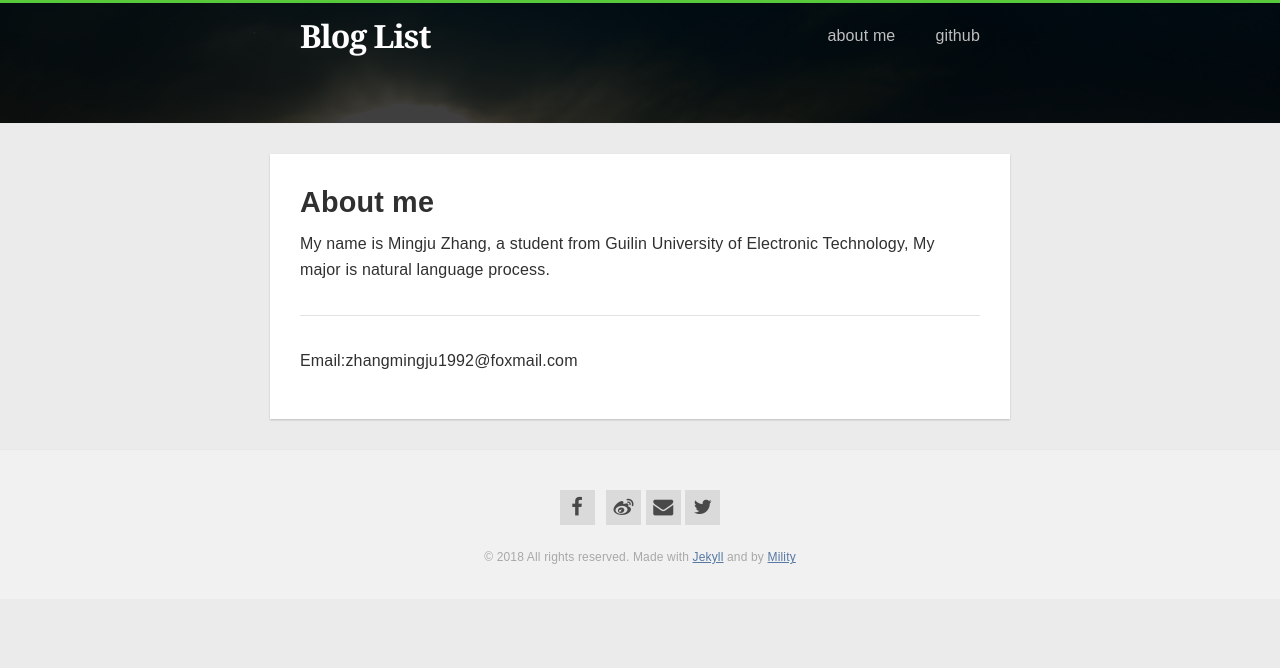
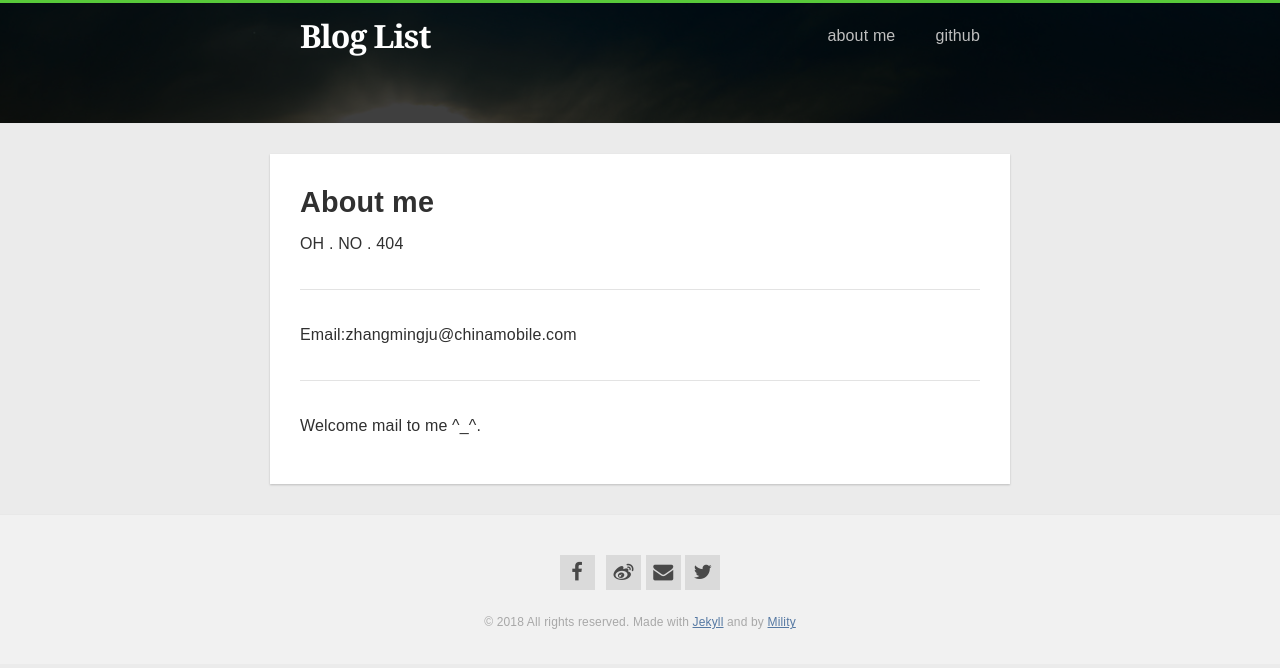
Before and after one commit to Mility/Mility.github.io, a Jekyll site: the page built from aboutme.md, in a window 1280 px wide. Shown: the top 668 px of the page. Built offline with Jekyll 4.4.1, drawn with Linux system fonts in a browser that asks for light colours; nearby versions of some CDN libraries.

Commit message:
modified email and recent post

```diff
--- a/_config.yml
+++ b/_config.yml
@@ -7,7 +7,7 @@ url: "http://mility.github.io/"
 
 author:
   name     : 'Mility'
-  email    : zhangmingju1992@foxmail.com
+  email    : zhangmingju@chinamobile.com
   #url      : http://mility.github.io/
   weibo: http://weibo.com/u/2145667551?is_all=1   #新浪微博
   facebook : http://facebook.com/Magee Zhang
--- a/_posts/2018-03-30-Spring中SpEL表达式语言学习.markdown
+++ b/_posts/2018-03-30-Spring中SpEL表达式语言学习.markdown
@@ -80,7 +80,7 @@ String str = “#myvar”;
 Context.setVarible(”myvar”,”wwwwww”);
 Object num = exp.getValue(context,Object.class);
 观察一个根变量。
-默认的跟变量就是#root，
+默认的跟变量就是#root。
 
 ### 范例：方法引用
 
--- a/aboutme.md
+++ b/aboutme.md
@@ -5,8 +5,11 @@ permalink: /about/
 slug: about
 ---
 
-My name is Mingju Zhang, a student from Guilin University of Electronic Technology, My major is natural language process.
+OH . NO . 404
 
 
 ---
-Email:zhangmingju1992@foxmail.com
+Email:zhangmingju@chinamobile.com
+
+---
+Welcome mail to me ^_^.
```
